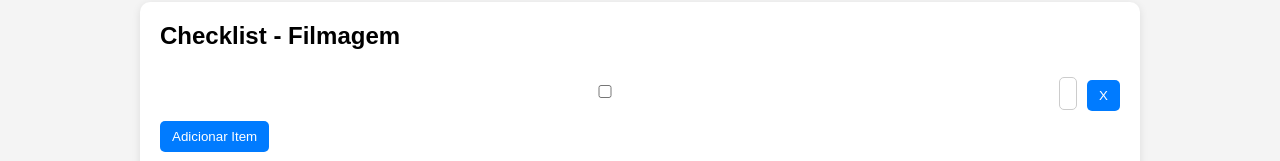
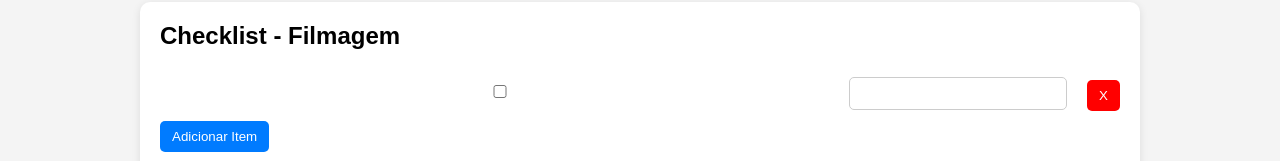
Before and after one commit to chrystianbraian/ORDEM-DE-PRODUCAO, a plain HTML site: page index.html in a window 1280 px wide. Both pictures are taken after typing "Sample", "Sample", "2020-01-15", "Sample", "Sample" into the empty fields and a click on the button "Adicionar Item". Shown: the part 323-484 px from the top of the page. Drawn offline with Linux system fonts and the light colour scheme.

Commit message:
Add files via upload

```diff
--- a/index.html
+++ b/index.html
@@ -13,8 +13,8 @@
     input, textarea { width:100%; padding:8px; margin-top:5px; border-radius:5px; border:1px solid #ccc; }
     textarea { resize:vertical; }
     .grid { display:grid; grid-template-columns:1fr 1fr; gap:15px; }
-    .checklist-item { display:flex; align-items:center; margin-top:10px; }
-    .checklist-item input[type="text"] { flex:1; margin-left:10px; }
+    .checklist-item { display:flex; align-items:center; margin-top:10px; gap:10px; width:100%; }
+    .checklist-item input[type="text"] { flex:1; min-width:200px; padding:8px; border:1px solid #ccc; border-radius:5px; background:#fff; }
     button { margin-top:10px; padding:8px 12px; border:none; border-radius:5px; background:#007bff; color:#fff; cursor:pointer; }
     .remove-btn { background:red; margin-left:10px; }
   </style>
@@ -71,38 +71,22 @@
 </div>
 
 <script>
-function addItem(text = '', checked = false) {
-  const checklist = document.getElementById('checklist');
+function addItem(text='', checked=false) {
+  const div = document.createElement('div');
+  div.className='checklist-item';
 
-  const div = document.createElement('div');
-  div.className = 'checklist-item';
-
-  const checkbox = document.createElement('input');
-  checkbox.type = 'checkbox';
-  checkbox.checked = checked;
-  checkbox.onclick = save;
+  const cb = document.createElement('input');
+  cb.type='checkbox'; cb.checked=checked; cb.onchange=save;
 
   const input = document.createElement('input');
-  input.type = 'text';
-  input.placeholder = 'Descrição do item';
-  input.value = text;
-  input.style.flex = '1';
-  input.style.marginLeft = '10px';
-  input.oninput = save;
+  input.type='text'; input.value=text; input.oninput=save;
 
-  const removeBtn = document.createElement('button');
-  removeBtn.textContent = 'X';
-  removeBtn.style.marginLeft = '10px';
-  removeBtn.onclick = () => {
-    div.remove();
-    save();
-  };
+  const btn = document.createElement('button');
+  btn.textContent='X'; btn.className='remove-btn';
+  btn.onclick=()=>{ div.remove(); save(); };
 
-  div.appendChild(checkbox);
-  div.appendChild(input);
-  div.appendChild(removeBtn);
-
-  checklist.appendChild(div);
+  div.append(cb,input,btn);
+  document.getElementById('checklist').appendChild(div);
 }
 
 function addEquip(text='') {
```
